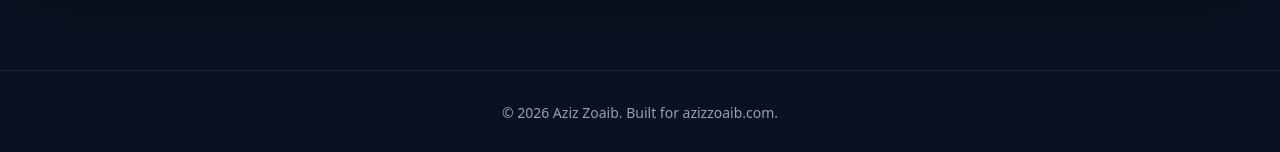
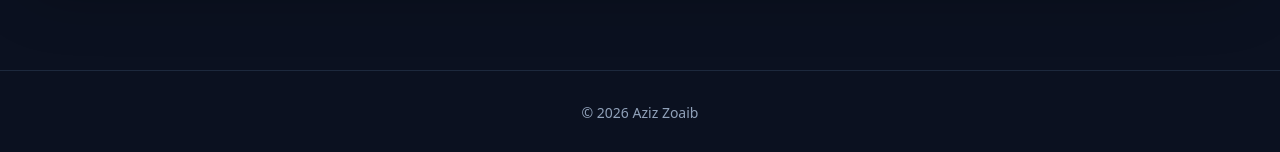
Before and after one commit to azizzoaib786/my-portfolio, a Next.js app: page / in a window 1280 px wide. Shown: the part 6096-6248 px from the top of the page. Built offline with nearby package versions, Linux system fonts and the light colour scheme.

Commit message:
fix: footer

```diff
--- a/app/page.tsx
+++ b/app/page.tsx
@@ -196,7 +196,7 @@
         </div>
       </section>
 
-      <footer className="border-t border-slate-800 px-6 py-8 text-center text-sm text-slate-400">© 2026 Aziz Zoaib. Built for azizzoaib.com.</footer>
+      <footer className="border-t border-slate-800 px-6 py-8 text-center text-sm text-slate-400">© 2026 Aziz Zoaib</footer>
     </main>
   )
 }
```
